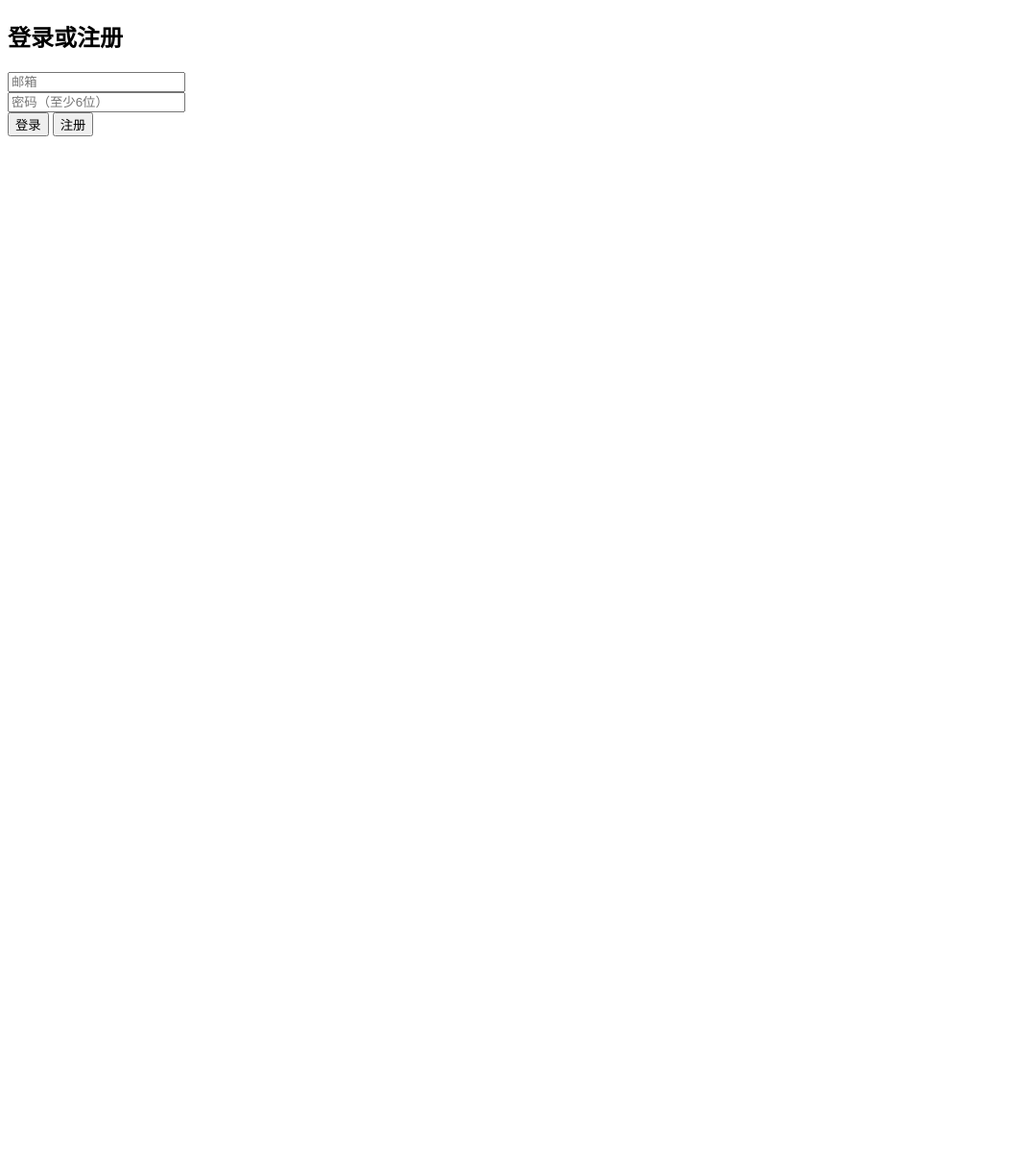
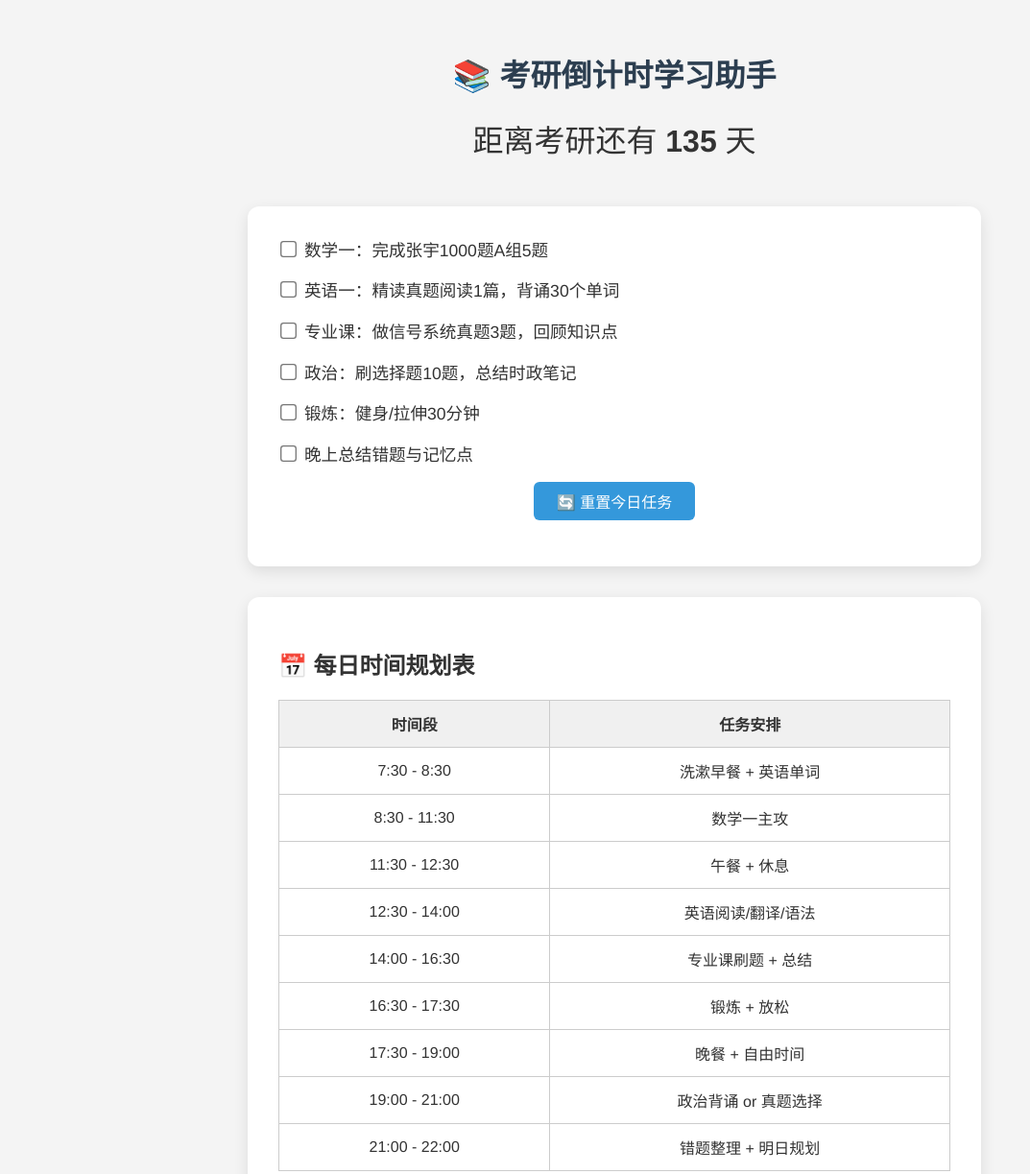
Before and after one commit to cavyku-creator/firstweb, a plain HTML site: page index.html in a window 1280 px wide. Shown: the top 1223 px of the page at 96% size, without its empty margins (0-1073 px from the left). Before the commit the page ends 800 px from the top, so only its background shows below. Drawn offline with Linux system fonts and the light colour scheme; no server answers.

Commit message:
Update index.html

```diff
--- a/index.html
+++ b/index.html
@@ -1,82 +1,147 @@
 <!DOCTYPE html>
-<html>
+<html lang="zh">
 <head>
-  <meta charset="UTF-8" />
-  <title>Study Helper</title>
+  <meta charset="UTF-8">
+  <title>考研倒计时学习助手</title>
+  <style>
+    body {
+      font-family: "Helvetica Neue", sans-serif;
+      background-color: #f4f4f4;
+      margin: 0;
+      padding: 2em;
+      color: #333;
+    }
+    h1 {
+      text-align: center;
+      color: #2c3e50;
+    }
+    #countdown {
+      font-size: 2em;
+      text-align: center;
+      margin-bottom: 1.5em;
+    }
+    .task-container, .schedule-container {
+      max-width: 700px;
+      margin: 2em auto;
+      background-color: #fff;
+      border-radius: 12px;
+      padding: 2em;
+      box-shadow: 0 5px 15px rgba(0,0,0,0.1);
+    }
+    .task, .time-block {
+      display: flex;
+      align-items: center;
+      margin-bottom: 1em;
+      font-size: 1.1em;
+    }
+    .task input[type="checkbox"] {
+      margin-right: 0.75em;
+      transform: scale(1.3);
+    }
+    .footer {
+      text-align: center;
+      margin-top: 2em;
+      color: #888;
+      font-size: 0.9em;
+    }
+    .reset-button {
+      display: block;
+      margin: 1em auto;
+      padding: 0.5em 1.5em;
+      font-size: 1em;
+      background-color: #3498db;
+      color: white;
+      border: none;
+      border-radius: 6px;
+      cursor: pointer;
+    }
+    .reset-button:hover {
+      background-color: #2980b9;
+    }
+    table {
+      width: 100%;
+      border-collapse: collapse;
+    }
+    th, td {
+      border: 1px solid #ccc;
+      padding: 0.75em;
+      text-align: center;
+    }
+    th {
+      background-color: #f0f0f0;
+    }
+  </style>
+</head>
+<body>
+  <h1>📚 考研倒计时学习助手</h1>
+  <div id="countdown"></div>
+  <div class="task-container">
+    <div class="task"><input type="checkbox" id="task1"> 数学一：完成张宇1000题A组5题</div>
+    <div class="task"><input type="checkbox" id="task2"> 英语一：精读真题阅读1篇，背诵30个单词</div>
+    <div class="task"><input type="checkbox" id="task3"> 专业课：做信号系统真题3题，回顾知识点</div>
+    <div class="task"><input type="checkbox" id="task4"> 政治：刷选择题10题，总结时政笔记</div>
+    <div class="task"><input type="checkbox" id="task5"> 锻炼：健身/拉伸30分钟</div>
+    <div class="task"><input type="checkbox" id="task6"> 晚上总结错题与记忆点</div>
+    <button class="reset-button" onclick="resetTasks()">🔄 重置今日任务</button>
+  </div>
 
-  <!-- Firebase SDK 引入 -->
-  <script src="https://www.gstatic.com/firebasejs/10.5.0/firebase-app.js"></script>
-  <script src="https://www.gstatic.com/firebasejs/10.5.0/firebase-auth.js"></script>
+  <div class="schedule-container">
+    <h2>📅 每日时间规划表</h2>
+    <table>
+      <tr><th>时间段</th><th>任务安排</th></tr>
+      <tr><td>7:30 - 8:30</td><td>洗漱早餐 + 英语单词</td></tr>
+      <tr><td>8:30 - 11:30</td><td>数学一主攻</td></tr>
+      <tr><td>11:30 - 12:30</td><td>午餐 + 休息</td></tr>
+      <tr><td>12:30 - 14:00</td><td>英语阅读/翻译/语法</td></tr>
+      <tr><td>14:00 - 16:30</td><td>专业课刷题 + 总结</td></tr>
+      <tr><td>16:30 - 17:30</td><td>锻炼 + 放松</td></tr>
+      <tr><td>17:30 - 19:00</td><td>晚餐 + 自由时间</td></tr>
+      <tr><td>19:00 - 21:00</td><td>政治背诵 or 真题选择</td></tr>
+      <tr><td>21:00 - 22:00</td><td>错题整理 + 明日规划</td></tr>
+    </table>
+  </div>
+
+  <div class="footer">当前任务状态将自动保存（本地存储）。刷新页面也不会丢失。</div>
 
   <script>
-    // Firebase 配置
-    const firebaseConfig = {
-      apiKey: "AIzaSyDRC82a8R8RDunzVIK8edRR8VW-iMGWn3Y",
-      authDomain: "helper-11473.firebaseapp.com",
-      projectId: "helper-11473",
-      storageBucket: "helper-11473.appspot.com",
-      messagingSenderId: "727304762781",
-      appId: "1:727304762781:web:4d3e7fc2824ce7edd1ab74",
-      measurementId: "G-ZMSV84FWN6"
-    };
+    const endDate = new Date("2025-12-15T00:00:00").getTime();
 
-    // 初始化 Firebase
-    firebase.initializeApp(firebaseConfig);
-    const auth = firebase.auth();
+    function updateCountdown() {
+      const now = new Date().getTime();
+      const distance = endDate - now;
+      const days = Math.floor(distance / (1000 * 60 * 60 * 24));
+      document.getElementById("countdown").innerHTML = `距离考研还有 <strong>${days}</strong> 天`;
+    }
 
-    // 登录状态监听
-    auth.onAuthStateChanged(user => {
-      if (user) {
-        document.getElementById("auth").style.display = "none";
-        document.getElementById("main").style.display = "block";
-        document.getElementById("useremail").textContent = user.email;
-      } else {
-        document.getElementById("auth").style.display = "block";
-        document.getElementById("main").style.display = "none";
+    function saveState() {
+      for (let i = 1; i <= 6; i++) {
+        localStorage.setItem("task" + i, document.getElementById("task" + i).checked);
       }
+    }
+
+    function loadState() {
+      for (let i = 1; i <= 6; i++) {
+        const val = localStorage.getItem("task" + i);
+        if (val !== null) {
+          document.getElementById("task" + i).checked = (val === "true");
+        }
+      }
+    }
+
+    function resetTasks() {
+      for (let i = 1; i <= 6; i++) {
+        document.getElementById("task" + i).checked = false;
+        localStorage.setItem("task" + i, false);
+      }
+    }
+
+    document.querySelectorAll("input[type='checkbox']").forEach(cb => {
+      cb.addEventListener("change", saveState);
     });
 
-    // 注册函数
-    window.register = () => {
-      const email = document.getElementById("email").value;
-      const password = document.getElementById("password").value;
-      if (password.length < 6) {
-        alert("密码至少要6位！");
-        return;
-      }
-      auth.createUserWithEmailAndPassword(email, password)
-        .catch(e => alert("注册失败：" + e.message));
-    };
-
-    // 登录函数
-    window.login = () => {
-      const email = document.getElementById("email").value;
-      const password = document.getElementById("password").value;
-      auth.signInWithEmailAndPassword(email, password)
-        .catch(e => alert("登录失败：" + e.message));
-    };
-
-    // 登出函数
-    window.logout = () => {
-      auth.signOut();
-    };
+    updateCountdown();
+    loadState();
+    setInterval(updateCountdown, 1000 * 60 * 60);
   </script>
-</head>
-<body>
-  <!-- 登录注册界面 -->
-  <div id="auth">
-    <h2>登录或注册</h2>
-    <input type="email" id="email" placeholder="邮箱"><br />
-    <input type="password" id="password" placeholder="密码（至少6位）"><br />
-    <button onclick="login()">登录</button>
-    <button onclick="register()">注册</button>
-  </div>
-
-  <!-- 登录成功后的界面 -->
-  <div id="main" style="display:none">
-    <h2>欢迎你，<span id="useremail"></span></h2>
-    <button onclick="logout()">退出登录</button>
-    <p>（此处可加入你的学习计划、进度管理、每日记录等功能）</p>
-  </div>
 </body>
 </html>
```
